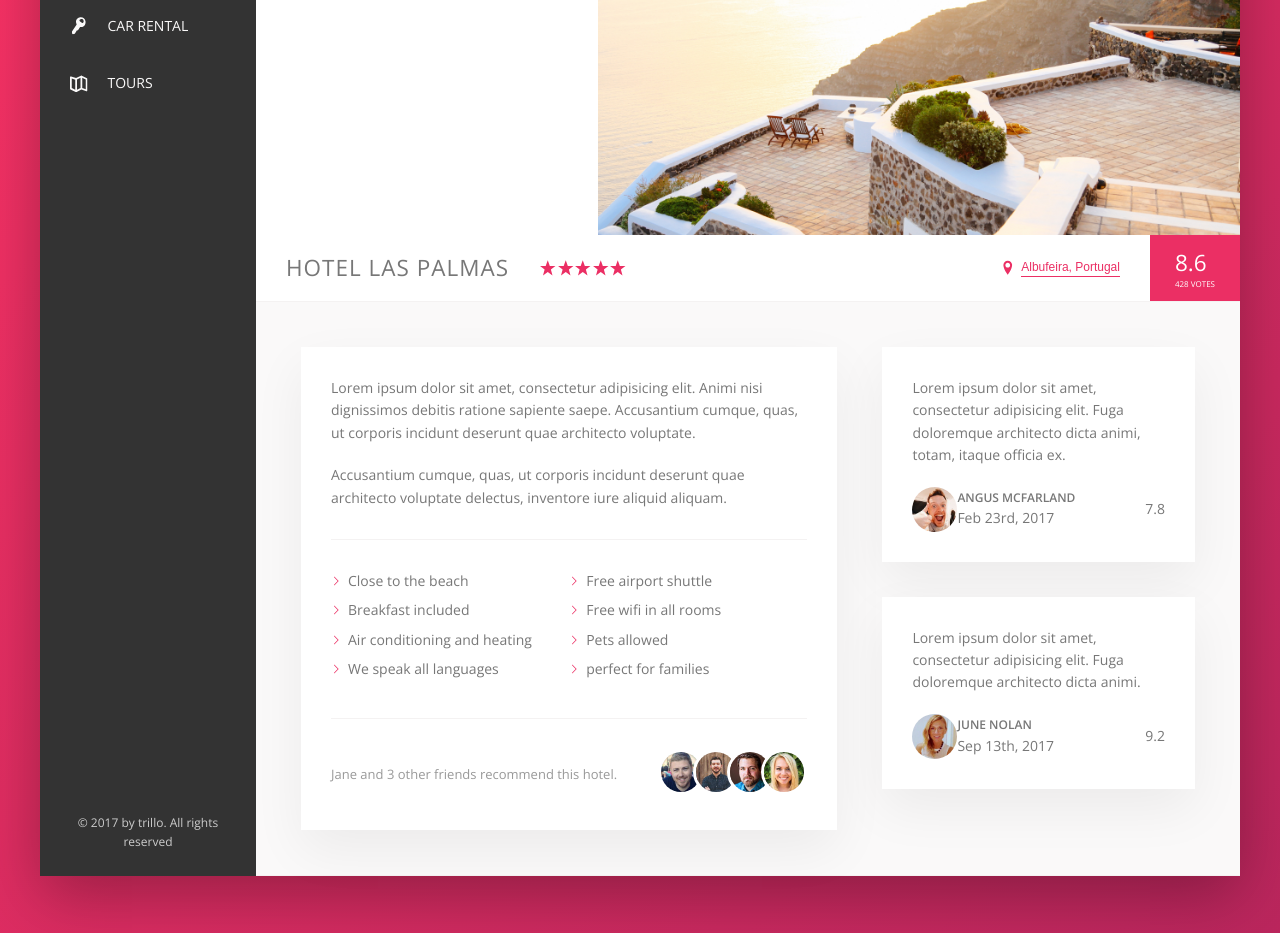
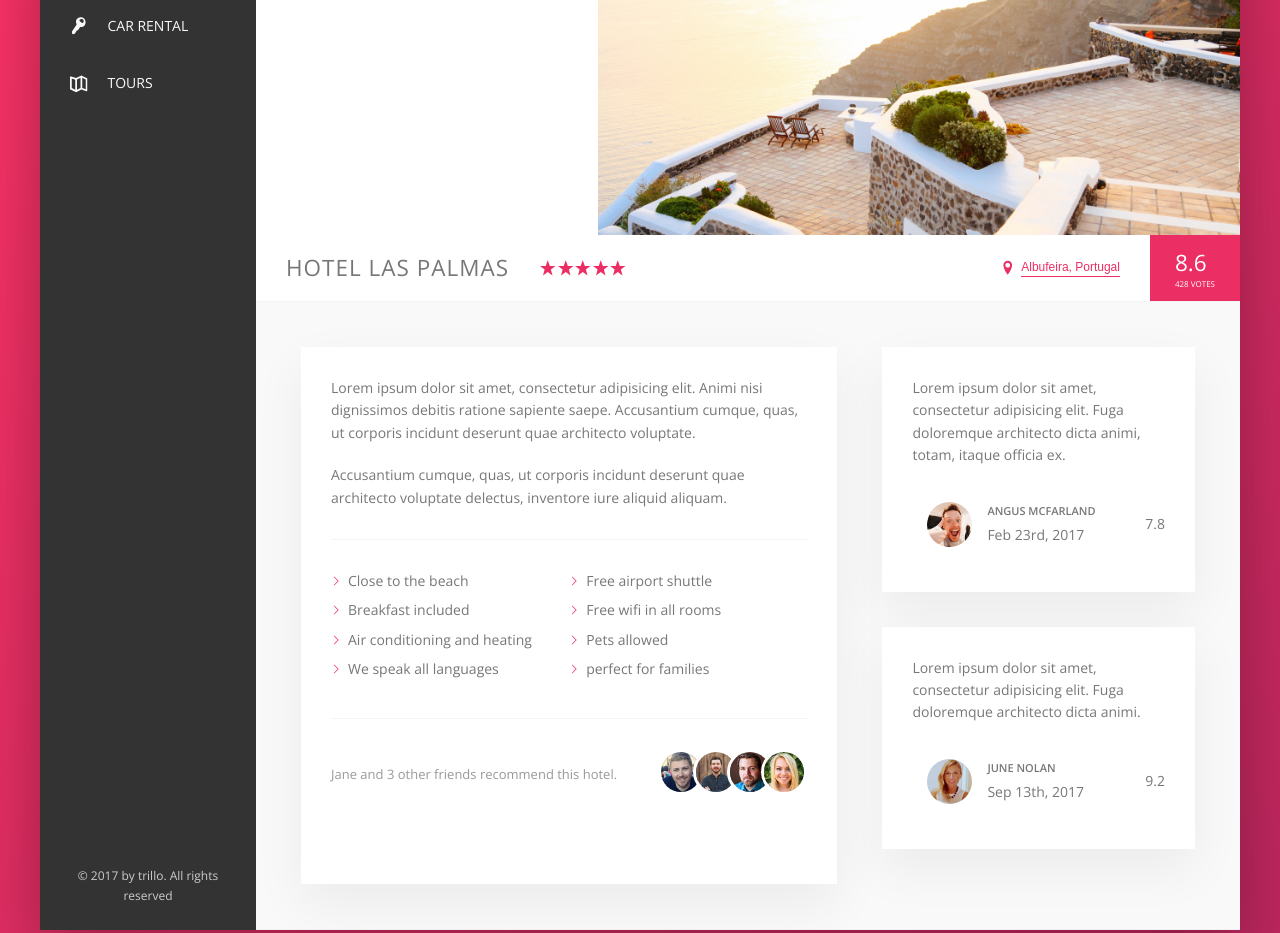
Before and after one commit to ddeveloper72/Trillo, a website: page index.html in a window 1280 px wide. Shown: the part 300-1233 px from the top of the page. Drawn offline with nearby package versions, Linux system fonts and the light colour scheme.

Commit message:
added margin to user-name

```diff
--- a/sass/_components.scss
+++ b/sass/_components.scss
@@ -405,6 +405,7 @@
         height: 4.5rem;
         width: 4.5rem;
         border-radius: 50%;
+        margin: 1.5rem;
     }
 
     &__user-box {
@@ -415,10 +416,10 @@
     }
 
     &__user-name {
-        font-size: 1.2rem;
+        font-size: 1.1rem;
         font-weight: 800;
         text-transform: uppercase;
-
+        margin-bottom: .4rem;
 
     }
 
```
Also changed, not shown: css/main.css.
